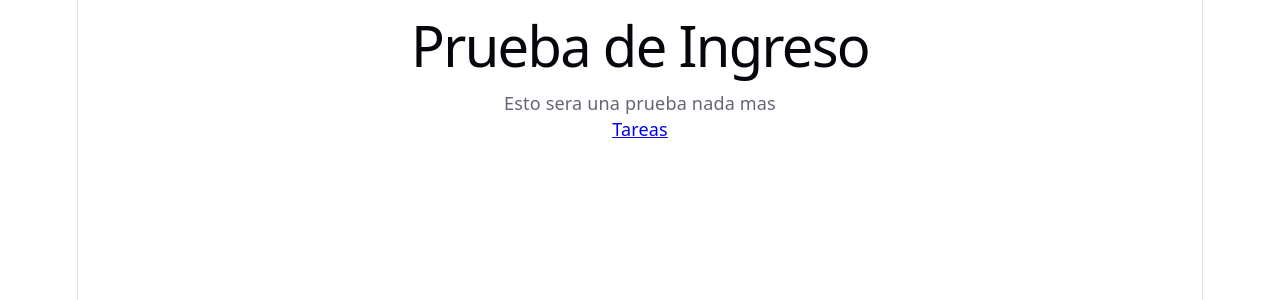
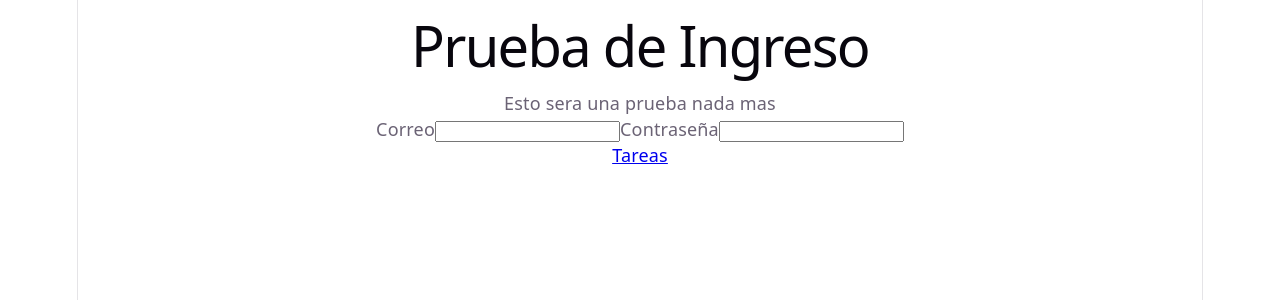
Before and after one commit to BSGarcia01/ProyectoM4-Brayan-Garcia, a React (Vite) app: page /login in a window 1280 px wide. Shown: the top 300 px of the page. Built offline with nearby package versions, Linux system fonts and the light colour scheme.

Commit message:
feat:agregar campos de correo y contraseña a LoginForm

```diff
--- a/src/components/LoginForm.tsx
+++ b/src/components/LoginForm.tsx
@@ -1,6 +1,39 @@
 
 import type { DatosLogin } from "../types/Auth";
+import { useState } from "react";
 
 interface LoginFormProps {
   onSubmit: (datos: DatosLogin) => Promise<void>;
 }
+
+export function LoginForm ({onSubmit}:LoginFormProps){
+    const [form,setForm] = useState<DatosLogin>({correo: "", clave:""})
+
+const manejarCambio = (e: React.ChangeEvent<HTMLInputElement>) => {
+  setForm({ ...form, [e.target.name]: e.target.value });
+};
+return(
+    <form>
+        <label htmlFor="correo">Correo</label>
+            <input
+            id="correo"
+            name="correo"
+            type="email"
+            value={form.correo}
+            onChange={manejarCambio}
+            autoComplete="email" />
+
+        <label htmlFor="clave">Contraseña</label>
+            <input
+            id="clave"
+            name="clave"
+            type="password"
+            value={form.clave}
+            onChange={manejarCambio}
+            autoComplete="current-password" />
+
+
+
+
+    </form>);
+}
--- a/src/pages/PaginaLogin.tsx
+++ b/src/pages/PaginaLogin.tsx
@@ -1,5 +1,5 @@
 import { Link } from "react-router-dom";
-
+import { LoginForm } from "../components/LoginForm";
 
 export function PaginaLogin (){
 
@@ -7,6 +7,7 @@ export function PaginaLogin (){
         <div>
             <h1>Prueba de Ingreso</h1>
             <p>Esto sera una prueba nada mas</p>
+            <LoginForm onSubmit={async()=>{}}/>
             <Link to="/tareas">Tareas</Link>
         </div>
     )
```
